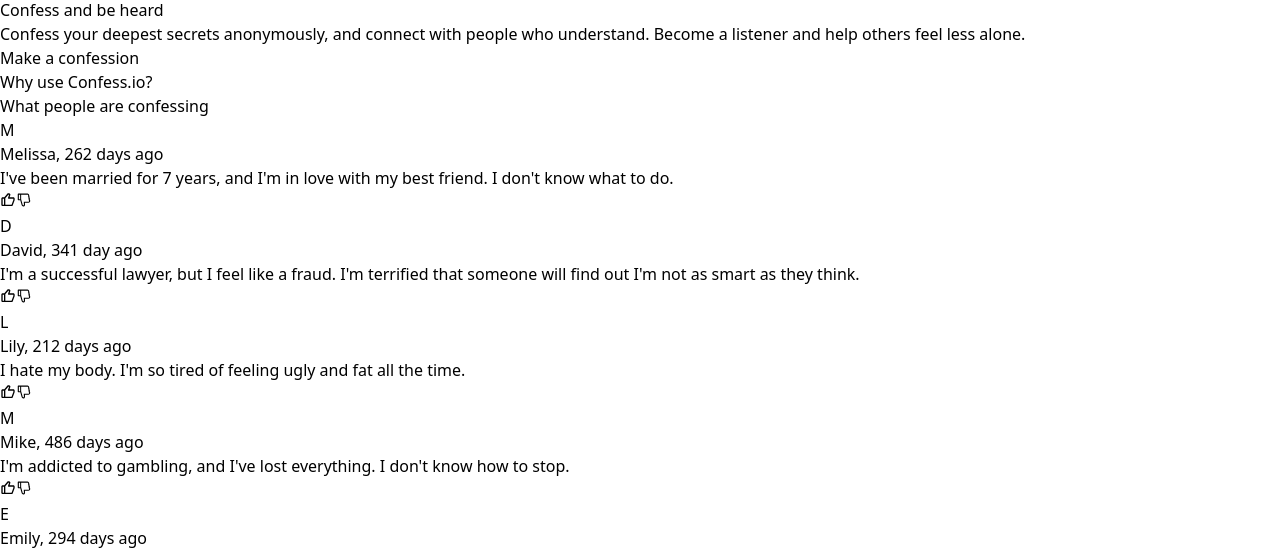
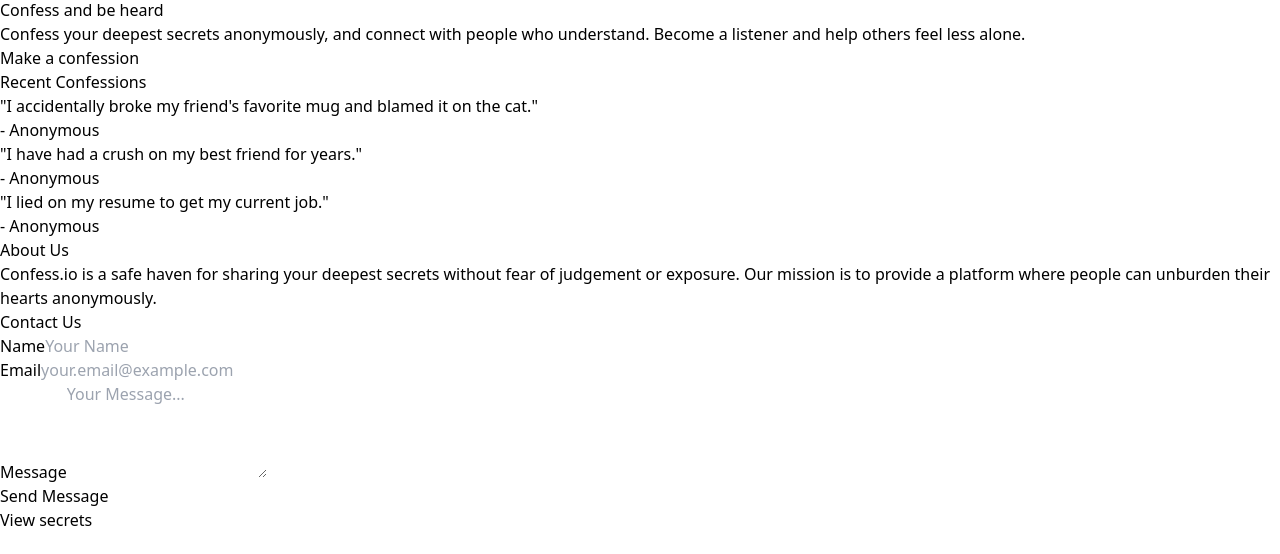
Before and after one commit to chuzzy888/confession-site, a React app: page / in a window 1280 px wide. Shown: the part 374-928 px from the top of the page. After the commit the page ends 906 px from the top, so only its background shows below. Built offline with nearby package versions, Linux system fonts and the light colour scheme; no server answers; the database is empty; the HTML template or start-up script is replaced by a standard one.

Commit message:
changes in homepage

```diff
--- a/src/pages/Homepage.jsx
+++ b/src/pages/Homepage.jsx
@@ -31,7 +31,7 @@ function Homepage() {
           </div>
         </section>
 
-        <section className="w-full max-w-3xl bg-white dark:bg-zinc-800 rounded shadow-md my-4 p-4 sm:p-6">
+        {/* <section className="w-full max-w-3xl bg-white dark:bg-zinc-800 rounded shadow-md my-4 p-4 sm:p-6">
           <h2 className="text-xl font-bold mb-4 dark:text-white">
             Why use Confess.io?
           </h2>
@@ -170,7 +170,91 @@ function Homepage() {
               </div>
             </div>
           </div>
+        </section> */}
+
+        <section className="bg-card p-6 rounded-lg shadow-md w-full max-w-3xl">
+          <h3 className="text-2xl font-semibold mb-4">Recent Confessions</h3>
+          <div className="space-y-4">
+            <div className="p-4 bg-secondary text-secondary-foreground rounded-md shadow">
+              <p>
+                "I accidentally broke my friend's favorite mug and blamed it on
+                the cat."
+              </p>
+              <p className="text-sm text-muted-foreground mt-2">- Anonymous</p>
+            </div>
+            <div className="p-4 bg-secondary text-secondary-foreground rounded-md shadow">
+              <p>"I have had a crush on my best friend for years."</p>
+              <p className="text-sm text-muted-foreground mt-2">- Anonymous</p>
+            </div>
+            <div className="p-4 bg-secondary text-secondary-foreground rounded-md shadow">
+              <p>"I lied on my resume to get my current job."</p>
+              <p className="text-sm text-muted-foreground mt-2">- Anonymous</p>
+            </div>
+          </div>
         </section>
+
+        <section
+          id="about"
+          className="w-full my-2 max-w-3xl bg-white text-popover-foreground p-6 rounded-lg shadow-md space-y-4"
+        >
+          <h3 className="text-2xl font-semibold">About Us</h3>
+          <p className="text-muted-foreground">
+            Confess.io is a safe haven for sharing your deepest secrets without
+            fear of judgement or exposure. Our mission is to provide a platform
+            where people can unburden their hearts anonymously.
+          </p>
+        </section>
+
+        <footer
+          id="contact"
+          className="w-full max-w-3xl bg-card text-card-foreground p-4 rounded-lg shadow-md mt-8"
+        >
+          <h4 className="text-lg font-semibold mb-2">Contact Us</h4>
+          <form className="space-y-4">
+            <div className="flex flex-col space-y-2">
+              <label htmlFor="name" className="text-sm">
+                Name
+              </label>
+              <input
+                type="text"
+                id="name"
+                name="name"
+                className="bg-input text-foreground p-2 rounded-md border border-border"
+                placeholder="Your Name"
+              />
+            </div>
+            <div className="flex flex-col space-y-2">
+              <label htmlFor="email" className="text-sm">
+                Email
+              </label>
+              <input
+                type="email"
+                id="email"
+                name="email"
+                className="bg-input text-foreground p-2 rounded-md border border-border"
+                placeholder="your.email@example.com"
+              />
+            </div>
+            <div className="flex flex-col space-y-2">
+              <label htmlFor="message" className="text-sm">
+                Message
+              </label>
+              <textarea
+                id="message"
+                name="message"
+                rows="4"
+                className="bg-input text-foreground p-2 rounded-md border border-border"
+                placeholder="Your Message..."
+              ></textarea>
+            </div>
+            <button
+              type="submit"
+              className="bg-secondary text-secondary-foreground hover:bg-secondary/80 px-6 py-2 rounded-lg shadow transition"
+            >
+              Send Message
+            </button>
+          </form>
+        </footer>
 
         <footer className="w-full max-w-3xl bg-white dark:bg-zinc-800 rounded shadow-md my-4 p-4 sm:p-6 text-center">
           <Link to={"/confessions"}>
```
